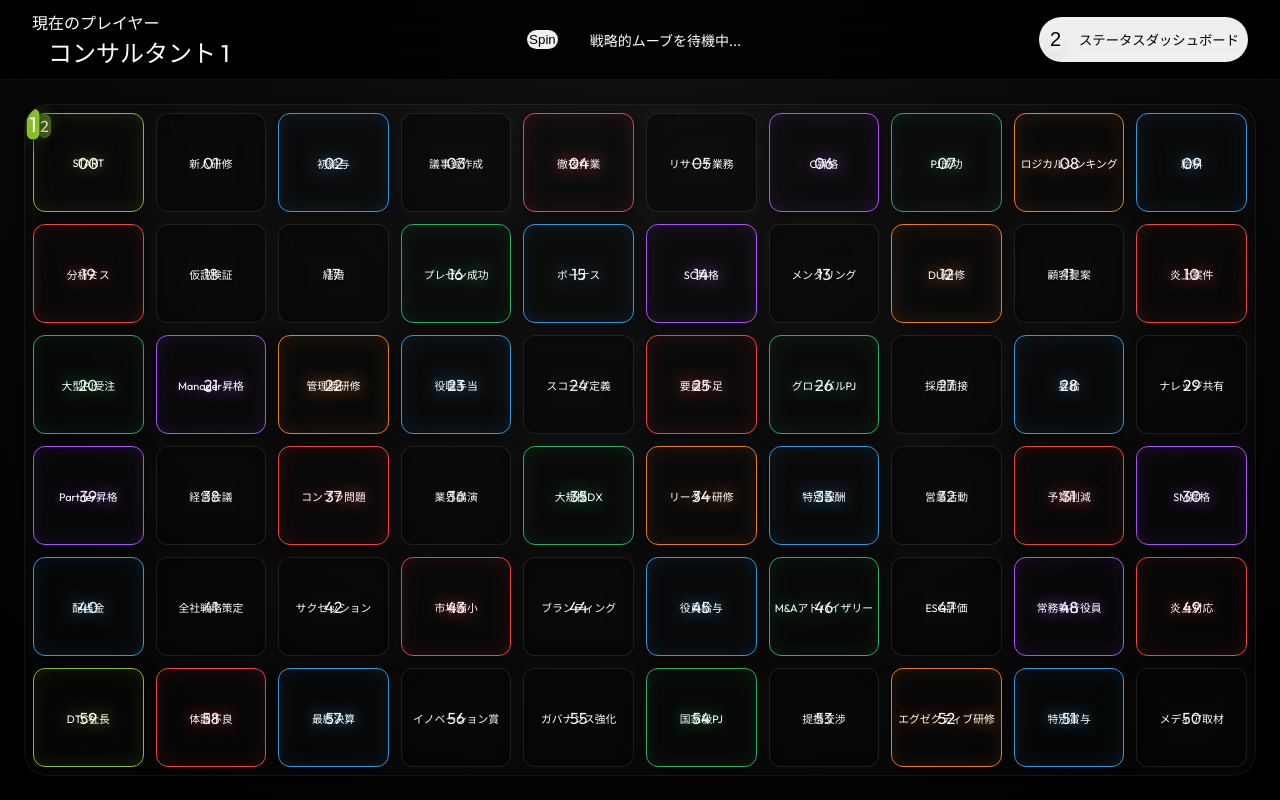
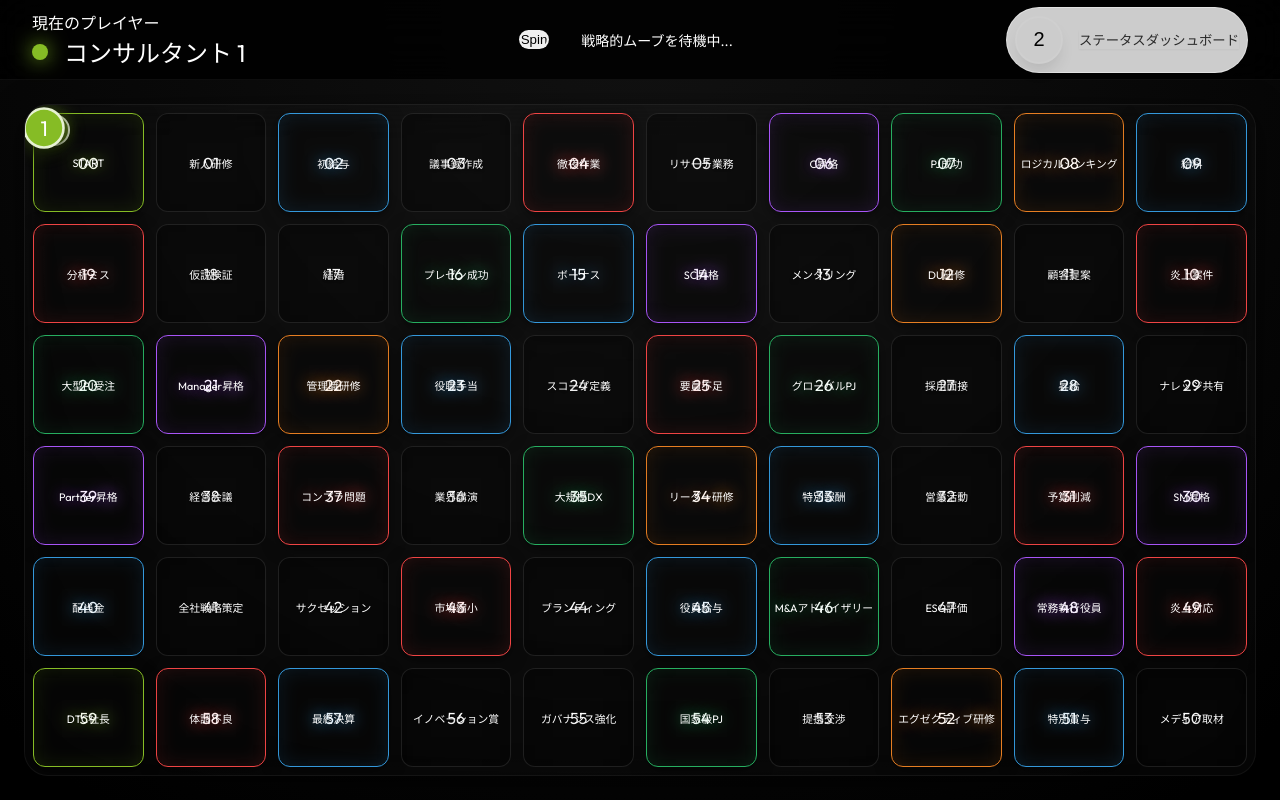
Before and after one commit to Ske-417/kmc_MakeAnImpactThatMatters, a React (Vite) app: page / in a window 1280 px wide. Both pictures are taken after a click on the button "キャリアを開始". Built offline with nearby package versions, Linux system fonts and the light colour scheme.

Commit message:
Add missing CSS utility classes for rounded shapes and dimensions

```diff
--- a/src/index.css
+++ b/src/index.css
@@ -189,6 +189,18 @@ body {
 .absolute { position: absolute; }
 .w-full { width: 100%; }
 .h-full { height: 100%; }
+.w-4 { width: 1rem; }
+.h-4 { height: 1rem; }
+.w-6 { width: 1.5rem; }
+.h-6 { height: 1.5rem; }
+.w-8 { width: 2rem; }
+.h-8 { height: 2rem; }
+.w-10 { width: 2.5rem; }
+.h-10 { height: 2.5rem; }
+.w-12 { width: 3rem; }
+.h-12 { height: 3rem; }
+.w-14 { width: 3.5rem; }
+.h-14 { height: 3.5rem; }
 .flex { display: flex; }
 .items-center { align-items: center; }
 .justify-center { justify-content: center; }
@@ -238,6 +250,8 @@ body {
 .font-extrabold { font-weight: 800; }
 .text-center { text-align: center; }
 .rounded-xl { border-radius: 0.75rem; }
+.rounded-2xl { border-radius: 1rem; }
+.rounded-3xl { border-radius: 1.5rem; }
 .rounded-full { border-radius: 9999px; }
 .border { border: 1px solid var(--glass-border); }
 .border-2 { border: 2px solid var(--glass-border); }
@@ -256,8 +270,15 @@ body {
 .bg-white\/5 { background-color: rgba(255, 255, 255, 0.05); }
 .bg-white\/10 { background-color: rgba(255, 255, 255, 0.1); }
 .bg-white\/20 { background-color: rgba(255, 255, 255, 0.2); }
+.bg-white\/80 { background-color: rgba(255, 255, 255, 0.8); }
+.hover\:bg-white:hover { background-color: #ffffff; }
 .border-white\/10 { border-color: rgba(255, 255, 255, 0.1); }
 .border-white\/20 { border-color: rgba(255, 255, 255, 0.2); }
+.border-white\/40 { border-color: rgba(255, 255, 255, 0.4); }
+.border-white\/80 { border-color: rgba(255, 255, 255, 0.8); }
+.text-xs { font-size: 0.75rem; }
+.text-black\/80 { color: rgba(0, 0, 0, 0.8); }
+.group-hover\:text-black:hover { color: #000000; }
 .text-white\/20 { color: rgba(255, 255, 255, 0.2); }
 .text-white\/50 { color: rgba(255, 255, 255, 0.5); }
 .shadow-xl { box-shadow: 0 20px 25px -5px rgba(0, 0, 0, 0.1), 0 10px 10px -5px rgba(0, 0, 0, 0.04); }
```
